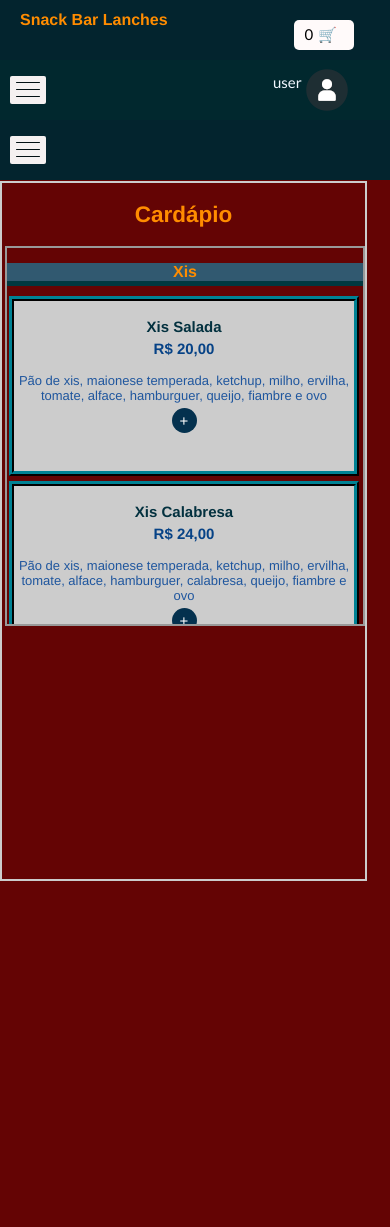
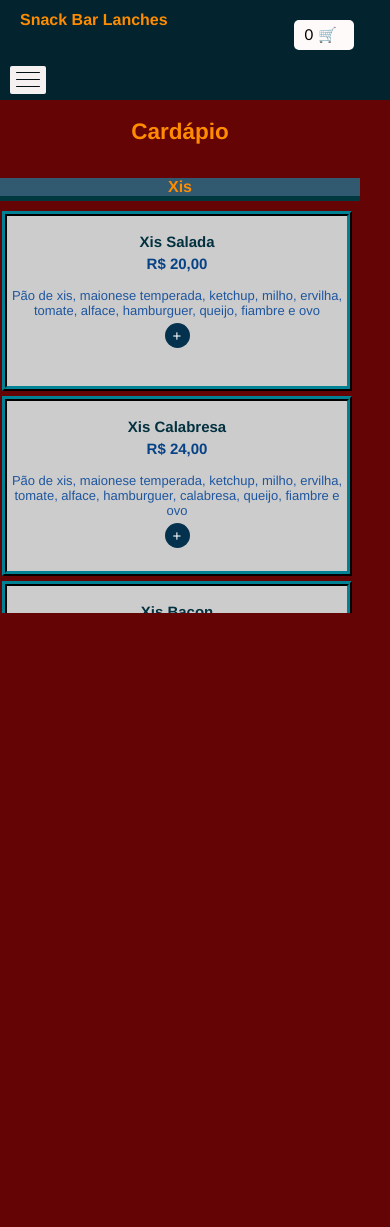
Before and after one commit to clauderech/snackbar, a PHP site: page /cardapio.php in a window 390 px wide. Shown: the top 1227 px of the page. Run offline with PHP 8.4, Linux system fonts and the light colour scheme; some web fonts are replaced.

Commit message:
Atualizacao-4_14-06-23

```diff
--- a/cardapio.php
+++ b/cardapio.php
@@ -21,6 +21,7 @@
             display: none;
             position: absolute;
             left: 10px;
+            margin-bottom: 10px;
             background: #f5f1f1;
             width: 36px;
             height: 28px;
@@ -39,13 +40,14 @@
             margin-left: 0;
             display: flex;
             position: fixed;
-            top: 125px;
+            top: 50px;
+            padding-top: 20px;
             height: 50px;
             width: 100%;
             text-align: left;
             background-color: #01282e;
             align-items: center;
-            margin-bottom: 10px;
+            margin-bottom: 2px;
         }
 
         .nav_pagina .ul_pagina{
@@ -164,7 +166,7 @@
     </div>
     <!-- /models -->
 
-    <header>
+    <header style="height: 100px;">
         <div class="header-title">
             <!-- <img src="images/logo_snackbar1.png" class="logotipo"> -->
             <h1>Snack Bar Lanches</h1>
@@ -178,6 +180,7 @@
                 <div></div>
             </div>
             <ul class="ul_pagina">
+                <li class="li_pagina" onclick="fecharMenuPagina()"><a class="nav-link-pagina" href="index.php">Home</a></li>
                 <li class="li_pagina" onclick="fecharMenuPagina()"><a class="nav-link-pagina" href="#Xis">Xis</a></li>
                 <li class="li_pagina" onclick="fecharMenuPagina()"><a class="nav-link-pagina" href="#Dogs">Dogs</a></li>
                 <li class="li_pagina" onclick="fecharMenuPagina()"><a class="nav-link-pagina" href="#Torradas">Torradas</a></li>
@@ -187,22 +190,6 @@
                 <li class="li_pagina" onclick="fecharMenuPagina()"><a class="nav-link-pagina" href="#Pizzas">Pizzas</a></li>
             </ul>
         </nav>
-
-        <nav class="nav_site">
-            <div class="menu_mobile_site" onclick=" menuSiteShow() ">
-                <div></div>
-                <div></div>
-                <div></div>
-            </div>
-            <ul class="ul_site">
-                <li class="li_site"><a class="nav-link" href="index.php">Home</a></li>
-            </ul>
-            <div class="user" style="display: flex;">
-                <div class="user_name" style="margin-top: 10%; color:aliceblue"><?php echo $nome; ?></div>
-                <img src="images/user.png" >
-            </div>
-        </nav>
-
 
     </header>
     <!-- /menu-openner -->
--- a/css/geral_style.css
+++ b/css/geral_style.css
@@ -4,7 +4,7 @@
 }
 
 body {
-    margin: 181px 0 0 0;
+    margin: 100px 0 0 0;
     background-color:#640404;
     font-family:'Lato', Helvetica, Arial;
     font-size:15px;
@@ -21,7 +21,7 @@ header {
     top:0;
     right:0;
     width: 100vw;
-    height:180px;
+    height:100px;
     padding: 0 10px 0 0px;
     background-color:#03242e;
     display:block; /* none; */
--- a/css/style.css
+++ b/css/style.css
@@ -44,16 +44,15 @@ aside.show {
 }
 
 main {
-    padding: 0 0 2px 0;
+    padding: 0;
     position: fixed;
-    top: 181;
+    top: 100;
     display: block;
     text-align: center;
     align-items:center;
     width: 500px;
     height: 700px;
-    margin-left: 5%;
-    border: 2px solid #CCC;
+    margin-left: 0;
 
 }
 
@@ -65,9 +64,8 @@ main {
 .cardapio {
     position: relative;
     top: 0;
-    margin: 181 auto auto auto;
+    margin: 181 auto auto 0;
     padding: 0;
-    border: 2px solid #999;
     height: auto;
     width: 496px;
     height: 630px;
@@ -387,14 +385,10 @@ h3 {
     }
 
     main {
-        position: fixed;
-        top: 181px;
         min-width: 280px;
         max-width: 380px;
         width: auto;
         margin: auto;
-        height: 700px;
-
 
     }
 
@@ -561,18 +555,17 @@ h3 {
     }
 
    .main {
-        position: fixed;
         height: 500px;
         width: 360px;
-        margin: 3px;
-        padding-left: 3px;
+        margin: auto;
+        padding-left: auto;
         left: 0;
    }
 
    .cardapio {
-        height: 380px;
+        height: 450px;
         width: 360px;
-        margin-left: 3px;
+        margin-left: auto;
         padding: 0;
    }
 
@@ -609,9 +602,4 @@ h3 {
     .itens {
         width:270px;
     }
-
-
-
-
-
 }
```
